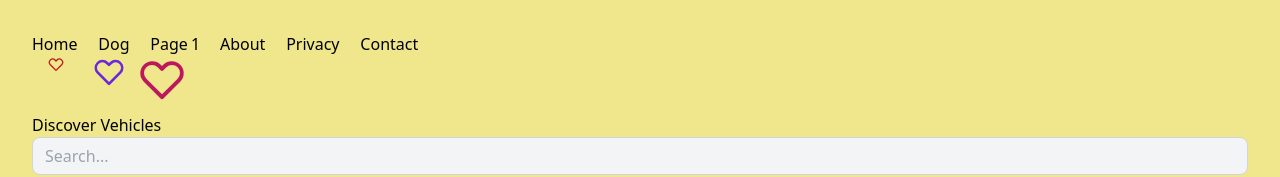
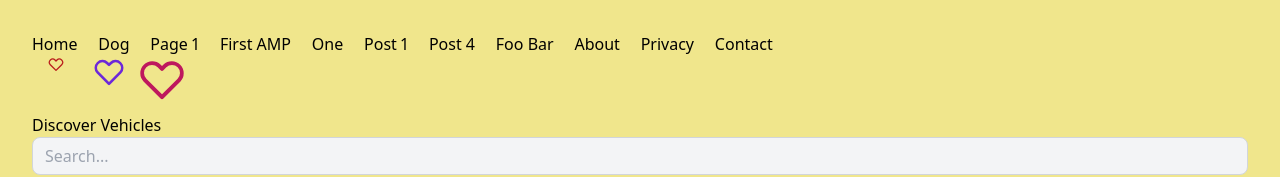
Before and after one commit to einSelbst/overnext, a Next.js app: page /dog in a window 1280 px wide. Shown: the top 177 px of the page. Built offline with nearby package versions, Linux system fonts and the light colour scheme; a web font is replaced by a local one.

Commit message:
ui: add more items to the menu

```diff
--- a/src/components/layout/navigation.tsx
+++ b/src/components/layout/navigation.tsx
@@ -13,6 +13,11 @@ const Navigation = (props: Props): ComponentReturnType => (
       <MenuItem path='/' title='Home' />
       <MenuItem path='/dog' title='Dog' />
       <MenuItem path='/page-1' title='Page 1' />
+      <MenuItem path='/first-amp' title='First AMP' />
+      <MenuItem path='/hybrid/one' title='One' />
+      <MenuItem path='/hybrid/post/1' title='Post 1' />
+      <MenuItem path='/hybrid/post/4' title='Post 4' />
+      <MenuItem path='/hybrid/foo/bar' title='Foo Bar' />
       <MenuItem path='/legal/about' title='About' />
       <MenuItem path='/legal/privacy' title='Privacy' />
       <MenuItem path='/legal/contact' title='Contact' />
```
Also changed, not shown: next-env.d.ts.
